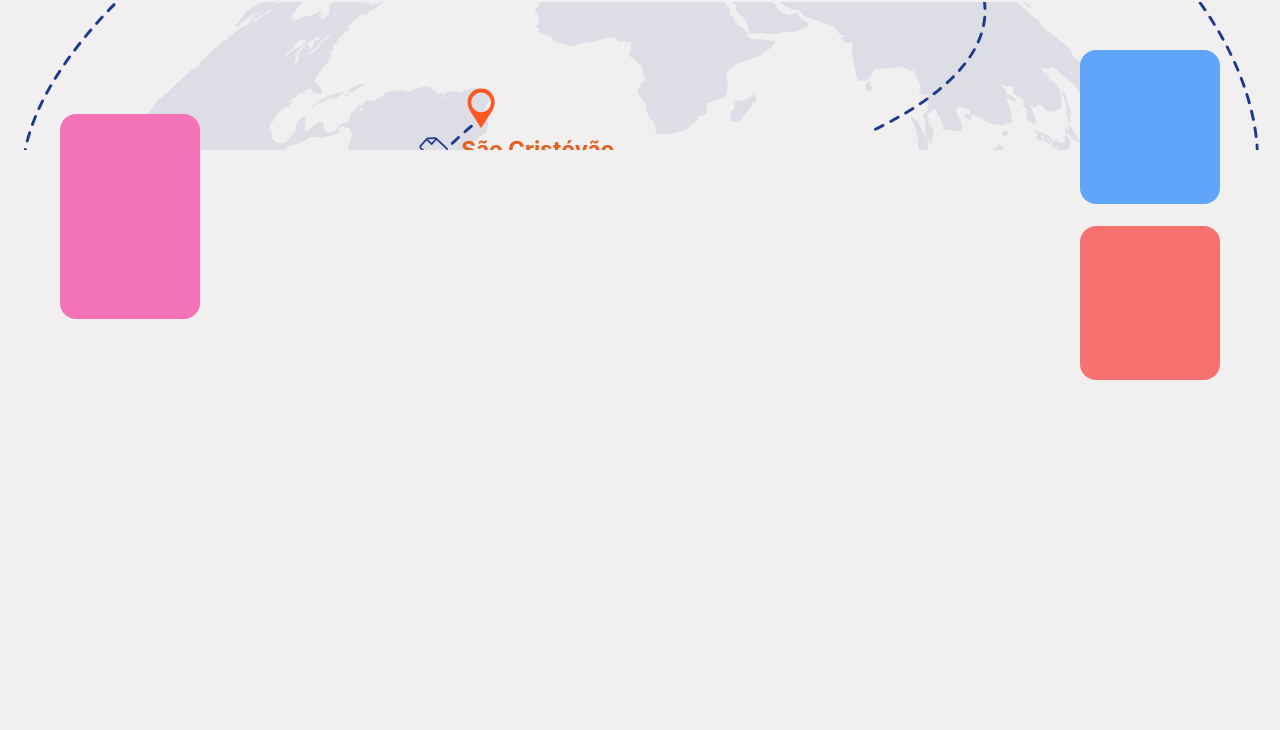
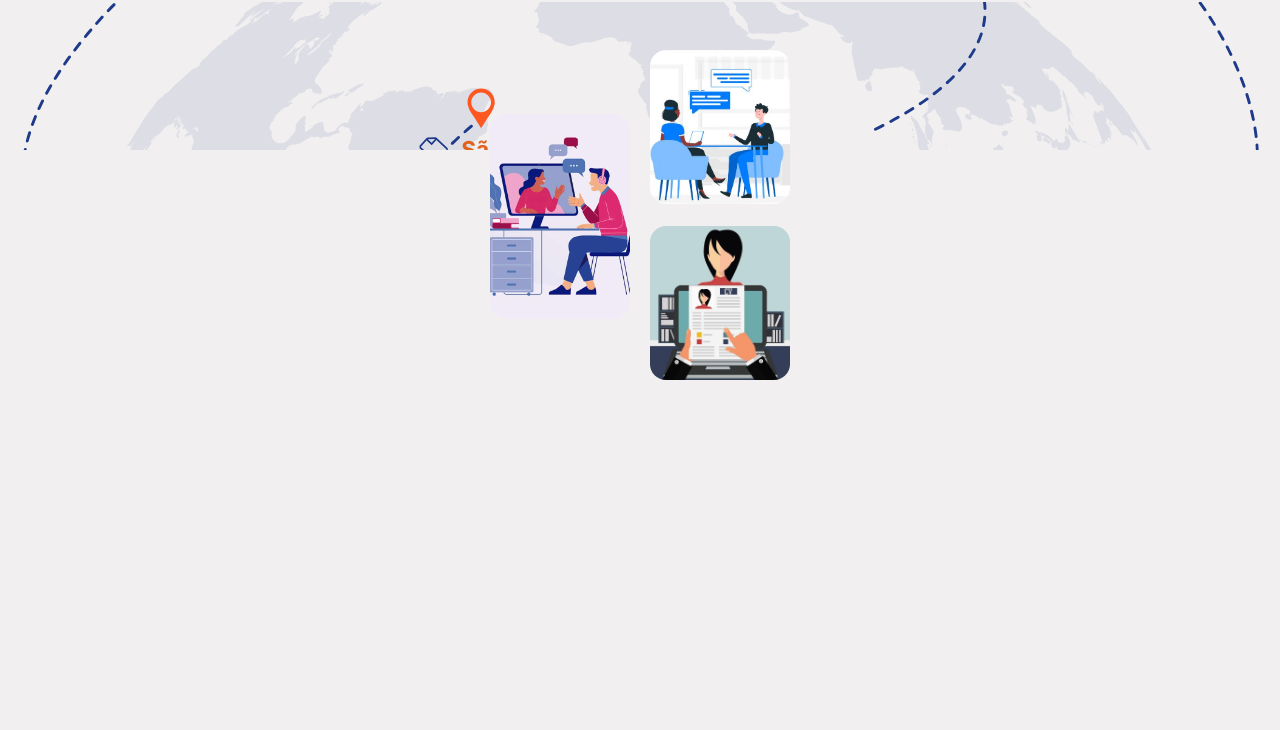
Before and after one commit to vitorlima-vsl/landpage_banco, a website: page index.html in a window 1280 px wide. Shown: the part 70-800 px from the top of the page. Drawn offline with nearby package versions, Linux system fonts and the light colour scheme.

Commit message:
:sparkles: feat: imagens adicionadas e cards centralizados em todas as resoluções

```diff
--- a/index.html
+++ b/index.html
@@ -12,6 +12,28 @@
             object-fit: contain;
 
         }
+        .imgEntrevistaDeEmpregoAzul{
+            background-image: url('imagens/EntrevistaDeEmpregoAzul.jpg');
+            background-size: cover;
+            background-position: center;
+            object-fit: contain;
+
+        }
+        .imgEntrevistaDeEmpregoAzulRoxo{
+            background-image: url('imagens/EntrevistaDeEmpregoSimples.jpg');
+            background-size: cover;
+            background-position: center;
+            object-fit: fill;
+
+
+        }
+        .imgEntrevistaDeEmpregoLilas{
+            background-image: url('imagens/EntrevistaDeEmpregoLilas.jpg');
+            background-size: cover;
+            background-position: center;
+            object-fit: fill;
+
+        }
     </style>
 
 </head>
@@ -19,23 +41,25 @@
     <header class=" py-4 flex justify-between">
         <div class="flex gap-1 items-center">
             <img class="w-10" src="imagens/icone.png" alt="icone">
-            <h1 class="font-bold text-xl">Banco de Cúrriculos</h1>
+            <h1 class="font-bold text-xl">Banco de Currículos</h1>
         </div>
         <button class="w-6">
             <svg xmlns="http://www.w3.org/2000/svg" viewBox="0 0 448 512"><!--!Font Awesome Free 6.7.2 by @fontawesome - https://fontawesome.com License - https://fontawesome.com/license/free Copyright 2025 Fonticons, Inc.!--><path d="M0 96C0 78.3 14.3 64 32 64l384 0c17.7 0 32 14.3 32 32s-14.3 32-32 32L32 128C14.3 128 0 113.7 0 96zM0 256c0-17.7 14.3-32 32-32l384 0c17.7 0 32 14.3 32 32s-14.3 32-32 32L32 288c-17.7 0-32-14.3-32-32zM448 416c0 17.7-14.3 32-32 32L32 448c-17.7 0-32-14.3-32-32s14.3-32 32-32l384 0c17.7 0 32 14.3 32 32z"/></svg>
         </button>
     </header>
     <main class="">
-        <div class="img w-full h-[147.52px] relative">
-            <div class="w-[140px] h-[205.33px] bg-pink-400 rounded-2xl absolute top-28 left-10" >
+        <div class="img w-full mx-auto h-[147.52px] ">
+           <div class="w-[300px] h-[325px] mx-auto relative">
+                <div class="w-[140px] h-[205.33px] imgEntrevistaDeEmpregoLilas rounded-2xl absolute top-28 left-0">
 
-            </div>
-            <div class="w-[140px] h-[154px] bg-blue-400 rounded-2xl absolute top-12 right-10" >
+                </div>
+                <div class="w-[140px] h-[154px] imgEntrevistaDeEmpregoAzul rounded-2xl absolute top-12 right-0" >
 
-            </div>
-            <div class="w-[140px] h-[154px] bg-red-400 rounded-2xl absolute top-56 right-10" >
+                </div>
+                <div class="w-[140px] h-[154px] imgEntrevistaDeEmpregoAzulRoxo  rounded-2xl absolute top-56 right-0" >
 
-            </div>
+                </div>
+           </div>
         </div>
     </main>
     <footer>
```
Also changed, not shown: imagens/EntrevistaDeEmpregoAzul.jpg (added), imagens/EntrevistaDeEmpregoLilas.jpg (added), imagens/EntrevistaDeEmpregoSimples.jpg (added).
